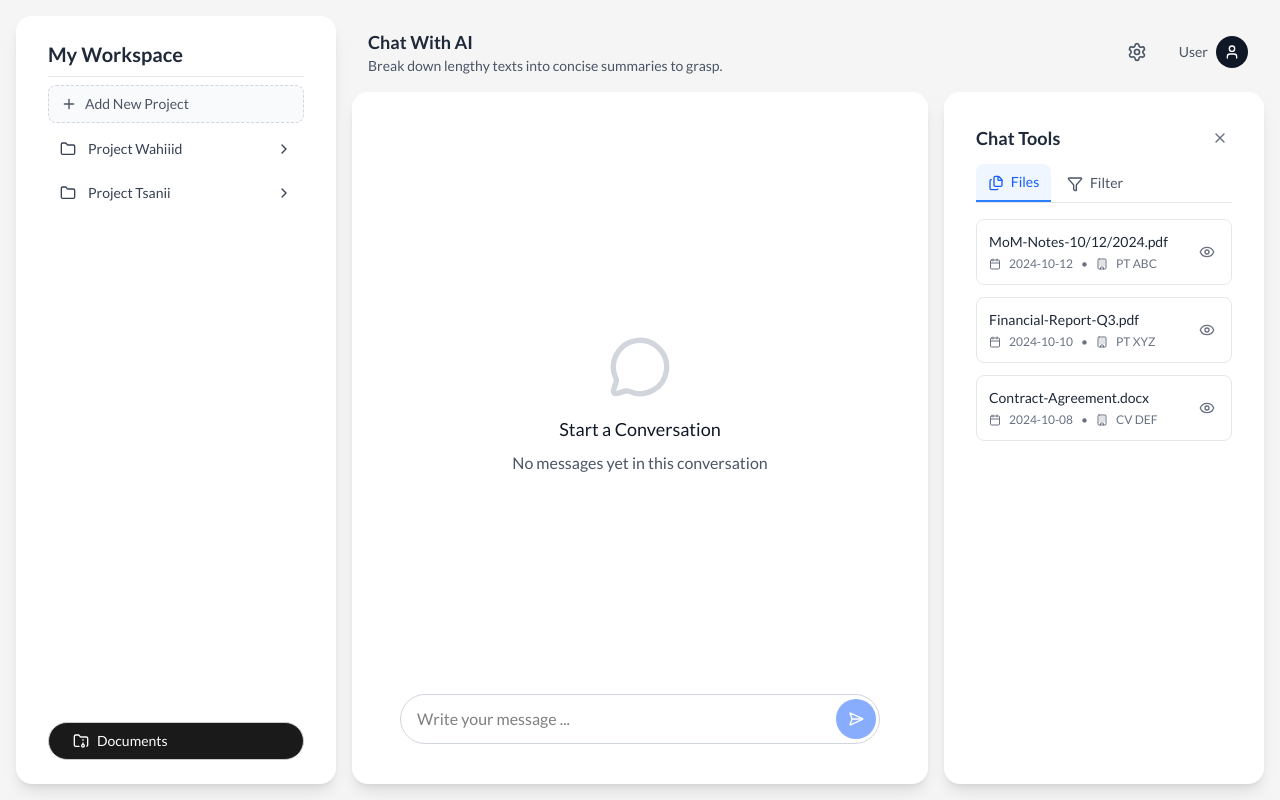
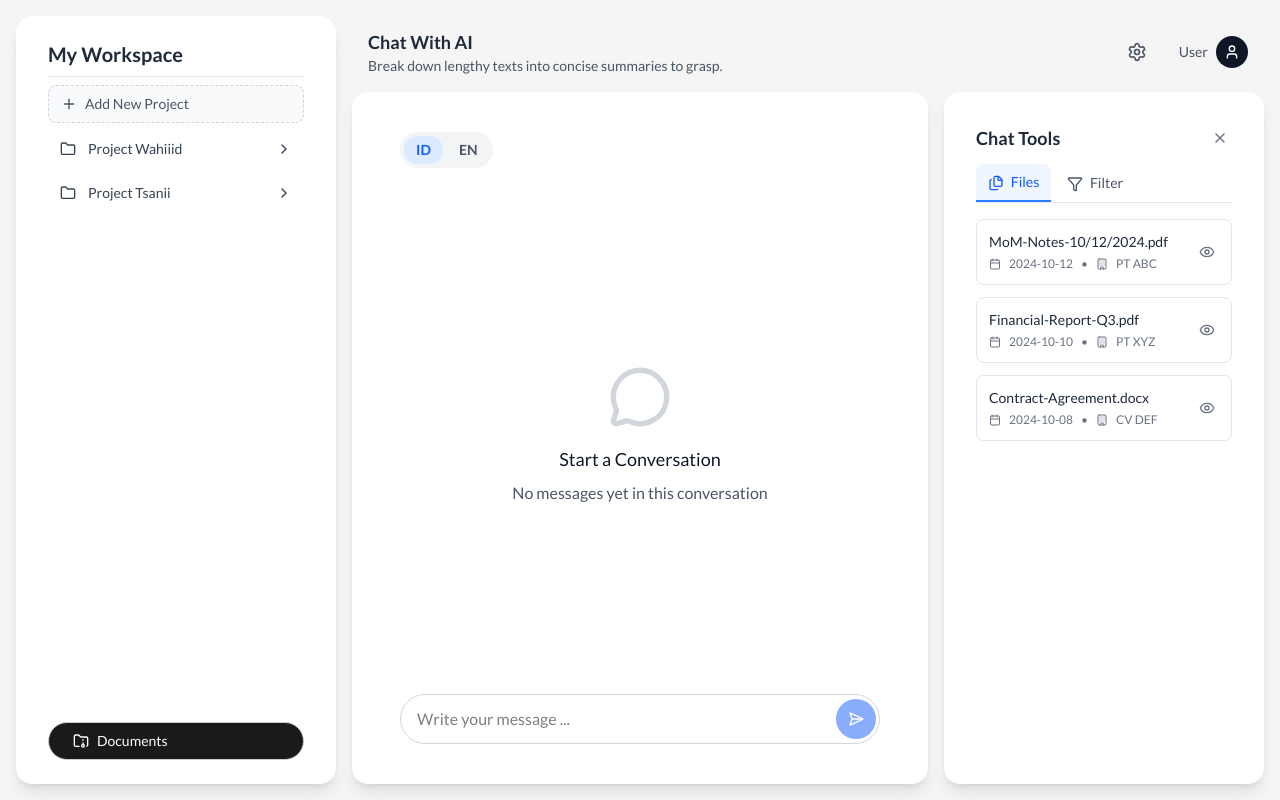
Before and after one commit to gomgomgit/lagi-lagi-doculazer, a Vue app: page / in a window 1280 px wide. Built offline with nearby package versions, Linux system fonts and the light colour scheme.

Commit message:
langguage switch

```diff
--- a/src/views/chats/ChatView.vue
+++ b/src/views/chats/ChatView.vue
@@ -3,8 +3,10 @@
     <!-- Main Chat Area -->
     <div class="base-card bg-card flex flex-1 grow h-full overflow-scroll">
       <div class="flex-1 p-4 flex flex-col">
+        <!-- Chat Header with Language Switch -->
+        <div class="flex items-center justify-between mb-6">
           <!-- Project & Conversation Info -->
-        <div v-if="currentProject || currentConversation" class="mb-6">
+          <div v-if="currentProject || currentConversation" class="flex-1">
             <div class="flex items-center gap-3 mb-2">
               <FolderIcon class="w-5 h-5 text-gray-600" />
               <span class="font-medium text-gray-900">{{ currentProject?.name || 'Select Project' }}</span>
@@ -14,6 +16,37 @@
             </div>
             <div class="text-sm text-gray-500">
               {{ conversationId === 'new' ? 'Start a new conversation' : `${currentConversation?.messageCount || 0} messages` }}
+            </div>
+          </div>
+
+          <!-- Language Switcher -->
+          <div class="flex items-center gap-1 bg-gray-100 rounded-full p-1">
+            <button
+              @click="setLanguage('id')"
+              :class="[
+                'px-3 py-1 text-sm font-semibold rounded-full transition-all duration-200',
+                currentLanguage === 'id'
+                  ? 'bg-blue-100 text-blue-600'
+                  : 'text-gray-600 hover:text-gray-900 hover:bg-gray-50'
+              ]"
+            >
+              <span class="flex items-center gap-1.5">
+                ID
+              </span>
+            </button>
+            <button
+              @click="setLanguage('en')"
+              :class="[
+                'px-3 py-1 text-sm font-semibold rounded-full transition-all duration-200',
+                currentLanguage === 'en'
+                  ? 'bg-blue-100 text-blue-600'
+                  : 'text-gray-600 hover:text-gray-900 hover:bg-gray-50'
+              ]"
+            >
+              <span class="flex items-center gap-1.5">
+                EN
+              </span>
+            </button>
           </div>
         </div>
 
@@ -109,6 +142,7 @@ const projects = ref([
 // State
 const messageText = ref('')
 const messages = ref([])
+const currentLanguage = ref('id') // Default to Indonesian
 
 // Computed
 const currentProject = computed(() => {
@@ -129,10 +163,18 @@ const sendMessage = () => {
   console.log('Sending message:', messageText.value)
   console.log('Project ID:', projectId.value)
   console.log('Conversation ID:', conversationId.value)
+  console.log('Language:', currentLanguage.value)
 
   // Here you would typically send the message to your backend
   // For now, just clear the input
   messageText.value = ''
+}
+
+const setLanguage = (lang) => {
+  currentLanguage.value = lang
+  console.log('Language switched to:', lang)
+
+  // This will be used as parameter for AI backend responses
 }
 
 // Watch for route changes to load conversation data
```
Lines whose indentation alone changed are shown as unchanged.
